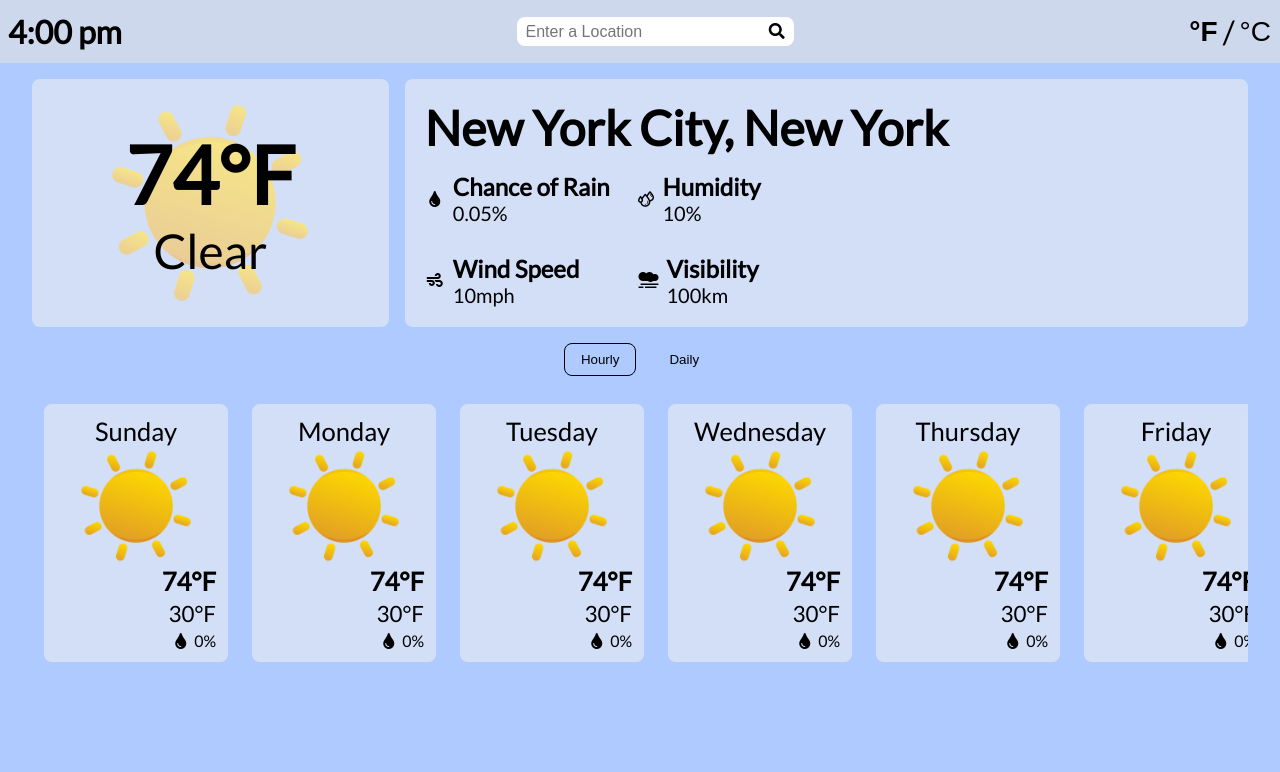
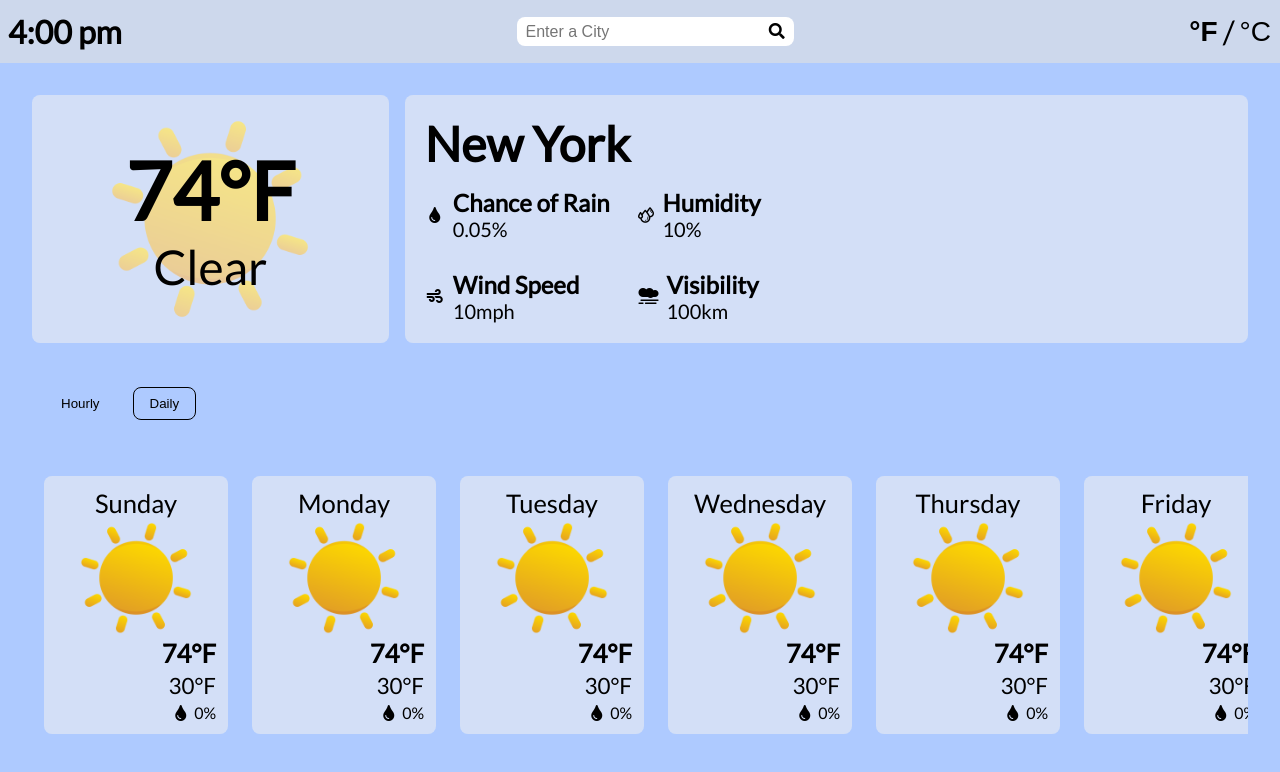
Before and after one commit to cyanChill/weather-web-app, a website built with webpack: page dist/index.html in a window 1280 px wide. Built offline with nearby package versions, Linux system fonts and the light colour scheme.

Commit message:
minor restyling changes and dom layout

```diff
--- a/dist/css/futureWeatherBtns.css
+++ b/dist/css/futureWeatherBtns.css
@@ -4,6 +4,7 @@
   display: flex;
   justify-content: center;
   gap: 1rem;
+  margin: 0.75rem !important;
 }
 
 #future-weather-btns button {
@@ -13,3 +14,9 @@
 #future-weather-btns .selected {
   border: 1px solid black;
 }
+
+@media (min-width: 700px) {
+  #future-weather-btns {
+    justify-content: flex-start;
+  }
+}
--- a/dist/index.html
+++ b/dist/index.html
@@ -24,7 +24,7 @@
             type="text"
             name="search-field"
             id="search-field"
-            placeholder="Enter a Location"
+            placeholder="Enter a City"
             autocomplete="off"
           />
           <button type="submit" id="search-btn"><i class="fas fa-search"></i></button>
@@ -48,7 +48,7 @@
         </section>
 
         <section id="location-info" class="container-style">
-          <h3 id="curr-location">New York City, New York</h3>
+          <h3 id="curr-location">New York</h3>
           <section id="specifications">
             <div id="chance-rain">
               <i class="fas fa-tint fa-fw"></i>
@@ -82,11 +82,13 @@
         </section>
 
         <div id="future-weather-btns">
-          <button id="hourly" class="selected">Hourly</button>
-          <button id="daily">Daily</button>
+          <button id="hourly" class="">Hourly</button>
+          <button id="daily" class="selected">Daily</button>
         </div>
 
         <div id="future-weather-information">
+          <div id="hourly-weather"></div>
+          <div id="daily-weather">
             <div class="weather-card container-style">
               <img src="images/day_clear.png" alt="sunny weather image" class="weather-img" />
               <p class="time">Sunday</p>
@@ -139,5 +141,6 @@
           </div>
         </div>
       </div>
+    </div>
   </body>
 </html>
--- a/dist/style.css
+++ b/dist/style.css
@@ -92,26 +92,25 @@ button {
 }
 
 @media (min-width: 700px) {
-  #future-weather-information {
+  #future-weather-information > * {
     width: 100%;
     overflow: hidden;
-    grid-column: 1 / 3;
-    grid-row: 4 / 5;
     display: flex;
     flex-direction: row;
   }
 
-  #future-weather-information:hover {
+  #future-weather-information > *:hover {
     overflow: auto;
   }
 }
 
 @media (min-width: 480px) {
   #content .container {
+    height: 100%;
     display: grid;
     grid-template-columns: calc(30% - 0.5rem) calc(70% - 0.5rem);
     column-gap: 1rem;
-    row-gap: 1rem;
+    row-gap: 2rem;
   }
 
   #content .container > * {
```
Lines whose indentation alone changed are shown as unchanged.
